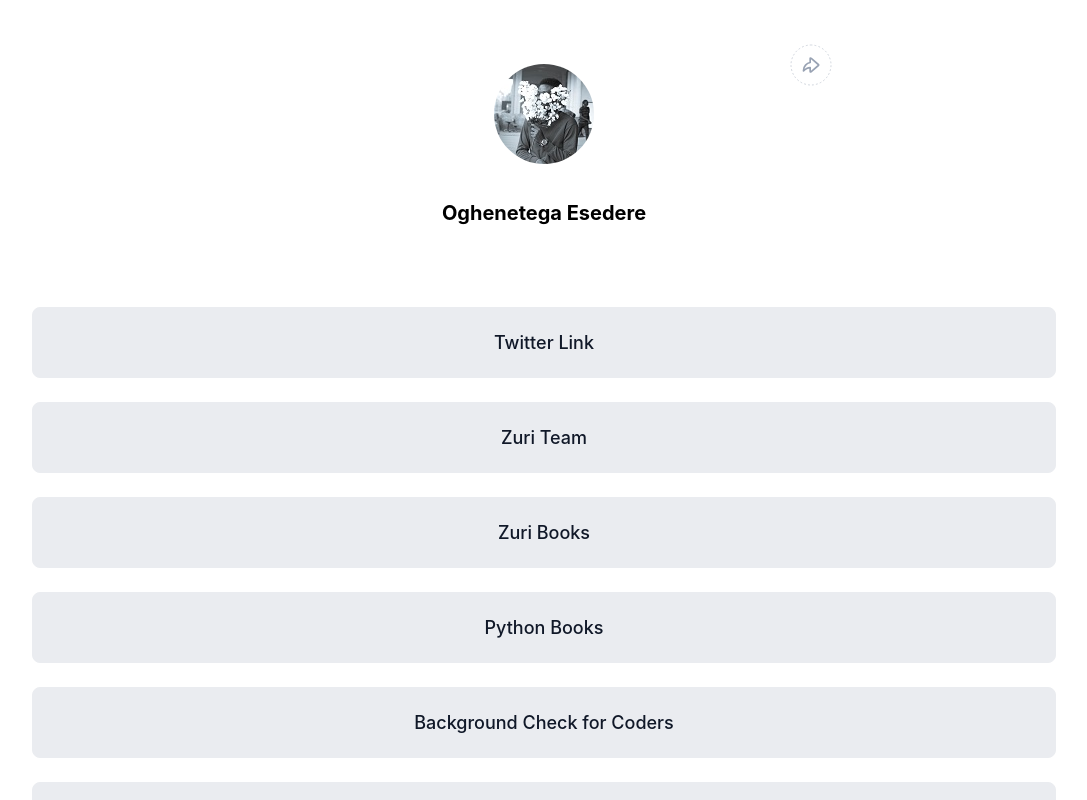
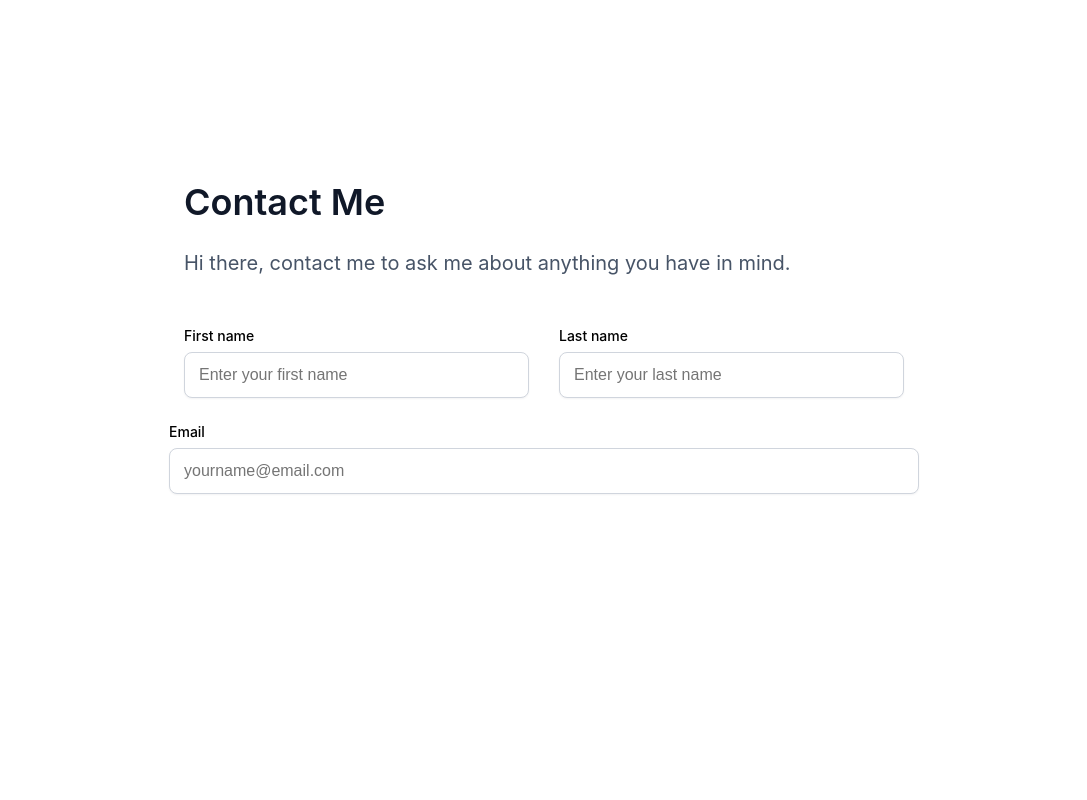
Before and after one commit to arcteggzz/zuri-personal-profile, a React (Create React App) app: page / in a window 1280 px wide. Shown: the top 800 px of the page, without its empty margins (96-1183 px from the left). Built offline with nearby package versions, Linux system fonts and the light colour scheme.

Commit message:
feat: added contact page with styling

```diff
--- a/src/Components/Links.jsx
+++ b/src/Components/Links.jsx
@@ -34,6 +34,16 @@ function Links() {
         </clipPath>
         </defs>
       </svg>
+      <div className="">
+        <a
+          className="link"
+          href = {props.idLink}
+          id= {props.id}
+          rel="noreferrer"
+        >
+          Contact Me
+        </a>
+      </div>
     </div>
   );
 }
--- /dev/null
+++ b/src/Contact.css
@@ -0,0 +1,75 @@
+.Contact{
+    width: 100%;
+    display: flex;
+    flex-direction: column;
+    align-items: center;
+    margin: 156px 0 0 0;
+}
+
+.form-header {
+    width: 720px;
+}
+
+h1 {
+    font-size: 36px;
+    font-weight: 600;
+    line-height: 44px;
+    color: #101828;
+}
+
+p {
+    font-weight: 400;
+    font-size: 20px;
+    line-height: 30px;
+    color: #475467;
+    margin: 20px 0 0 0;
+}
+
+.names-inputs {
+    width: 720px;
+    display: flex;
+    justify-content: space-between;
+    margin: 48px 0 0 0;
+}
+
+.text-name-field, .text-email-field {
+    display: flex;
+    flex-direction: column;
+}
+
+.text-email-field {
+    margin: 24px 0 0 0;
+}
+
+label {
+    font-weight: 500;
+    font-size: 14px;
+    line-height: 20px;
+    margin: 0 0 6px 0;
+}
+
+.text-name-field input {
+    width: 315px;
+    border: 1px solid #D0D5DD;
+    box-shadow: 0px 1px 2px rgba(16, 24, 40, 0.05);
+    border-radius: 8px;
+    padding: 10px 14px;
+
+    font-weight: 400;
+    font-size: 16px;
+    line-height: 24px;
+    color: #667085;
+}
+
+.text-email-field input {
+    width: 720px;
+    border: 1px solid #D0D5DD;
+    box-shadow: 0px 1px 2px rgba(16, 24, 40, 0.05);
+    border-radius: 8px;
+    padding: 10px 14px;
+
+    font-weight: 400;
+    font-size: 16px;
+    line-height: 24px;
+    color: #667085;
+}
--- /dev/null
+++ b/src/Contact.jsx
@@ -0,0 +1,31 @@
+import './Contact.css';
+import Footer from './Components/Footer'
+
+function Contact() {
+  return (
+
+    <form className="Contact" action=".">
+        <div className='form-header'>
+            <h1>Contact Me</h1>
+            <p>Hi there, contact me to ask me about anything you have in mind.</p>
+        </div>
+        <div className='names-inputs'>
+            <div className='text-name-field'>
+                <label for="first_name">First name</label>
+                <input id="first_name" type="text" placeholder="Enter your first name" required pattern="^[a-zA-Z]{3,8}\s[a-zA-Z]{3,8}" />
+            </div>
+            <div className='text-name-field'>
+                <label for="last_name">Last name</label>
+                <input id="first_name" type="text" placeholder="Enter your last name" required pattern="^[a-zA-Z]{3,8}\s[a-zA-Z]{3,8}" />
+            </div>
+        </div>
+        <div className='text-email-field'>
+            <label for="last_name">Email</label>
+            <input id="first_name" type="email" placeholder="yourname@email.com" required />
+        </div>
+    </form>
+
+  );
+}
+
+export default Contact;
--- a/src/index.js
+++ b/src/index.js
@@ -2,10 +2,11 @@ import React from 'react';
 import ReactDOM from 'react-dom/client';
 import './index.css';
 import App from './App';
+import Contact from './Contact';
 
 const root = ReactDOM.createRoot(document.getElementById('root'));
 root.render(
   <React.StrictMode>
-    <App />
+    <Contact />
   </React.StrictMode>
 );
```
